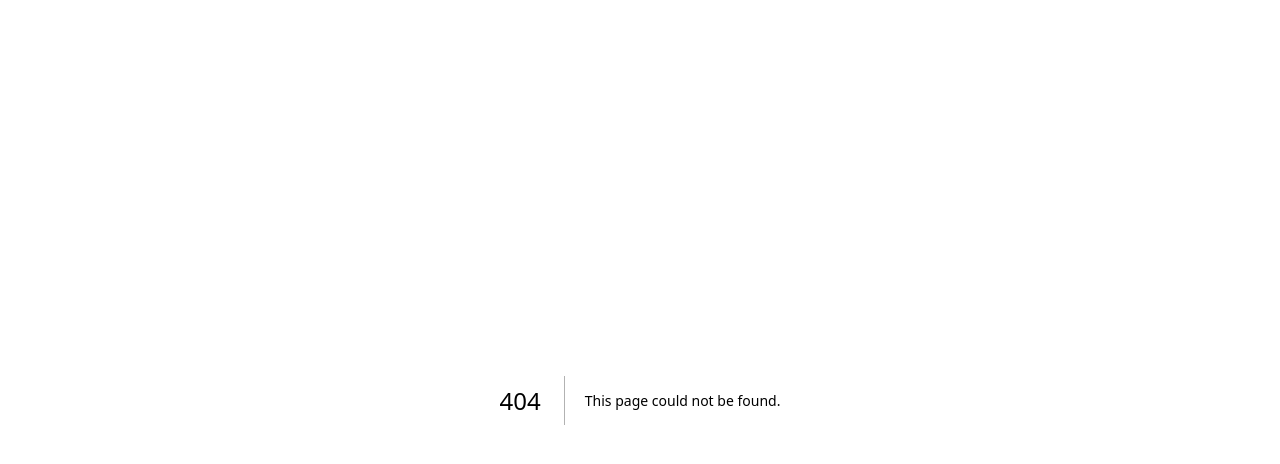
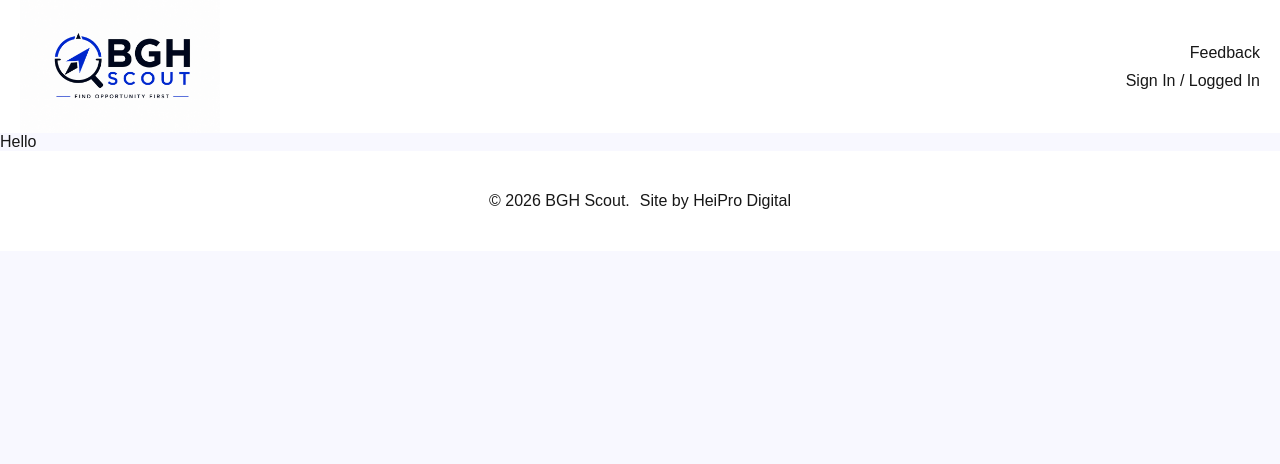
Before and after one commit to tyholland/bgh, a Next.js app: page /contact in a window 1280 px wide. Before the commit this address had no page. Shown: the top 464 px of the page. Built offline with nearby package versions, Linux system fonts and the light colour scheme.

Commit message:
refactor layout. add header & footer

```diff
--- /dev/null
+++ b/src/app/contact/page.tsx
@@ -0,0 +1,11 @@
+import ContactPage from "../../content/contact/contact";
+
+const Contact = () => {
+  return (
+    <>
+      <ContactPage />
+    </>
+  );
+};
+
+export default Contact;
--- a/src/app/layout.tsx
+++ b/src/app/layout.tsx
@@ -1,6 +1,8 @@
 import type { Metadata } from "next";
 import { Geist, Geist_Mono } from "next/font/google";
 import "./globals.css";
+import Nav from "@/components/nav/nav";
+import Footer from "@/components/footer/footer";
 
 const geistSans = Geist({
   variable: "--font-geist-sans",
@@ -24,7 +26,11 @@ export default function RootLayout({
 }>) {
   return (
     <html lang="en" className={`${geistSans.variable} ${geistMono.variable}`}>
-      <body>{children}</body>
+      <body>
+        <Nav />
+        {children}
+        <Footer />
+      </body>
     </html>
   );
 }
--- /dev/null
+++ b/src/components/footer/footer.style.ts
@@ -0,0 +1,11 @@
+import styled from "styled-components";
+
+export const Wrapper = styled.div`
+  display: flex;
+  align-items: center;
+  justify-content: center;
+  gap: 10px;
+  background: #fff;
+  padding: 0 20px;
+  height: 100px;
+`;
--- /dev/null
+++ b/src/components/footer/footer.tsx
@@ -0,0 +1,21 @@
+"use client";
+
+import * as S from "./footer.style";
+
+const Footer = () => {
+  const year = new Date().getFullYear();
+
+  return (
+    <S.Wrapper>
+      <div>&copy; {year} BGH Scout.</div>
+      <div>
+        Site by{" "}
+        <a href="https://heiprodigital.com" target="_blank">
+          HeiPro Digital
+        </a>
+      </div>
+    </S.Wrapper>
+  );
+};
+
+export default Footer;
--- /dev/null
+++ b/src/components/nav/nav.style.ts
@@ -0,0 +1,22 @@
+import styled from "styled-components";
+
+export const Wrapper = styled.div`
+  display: flex;
+  justify-content: space-between;
+  align-items: center;
+  background: #fff;
+  padding: 0 20px;
+`;
+
+export const LinksWrapper = styled.div`
+  display: flex;
+  align-items: center;
+  gap: 10px;
+`;
+
+export const Section = styled.div`
+  display: flex;
+  flex-direction: column;
+  gap: 10px;
+  text-align: right;
+`;
--- /dev/null
+++ b/src/components/nav/nav.tsx
@@ -0,0 +1,20 @@
+"use client";
+
+import * as S from "./nav.style";
+import { trackEvent } from "@/functions/mixpanel";
+
+const Nav = () => {
+  return (
+    <S.Wrapper>
+      <img src="/bgh-logo.png" width="200" />
+      <S.Section>
+        <div>Feedback</div>
+        <S.LinksWrapper>
+          <div>Sign In / Logged In</div>
+        </S.LinksWrapper>
+      </S.Section>
+    </S.Wrapper>
+  );
+};
+
+export default Nav;
--- /dev/null
+++ b/src/content/contact/contact.style.ts
@@ -0,0 +1 @@
+import styled from "styled-components";
--- /dev/null
+++ b/src/content/contact/contact.tsx
@@ -0,0 +1,13 @@
+"use client";
+
+import Nav from "@/components/nav/nav";
+
+const Contact = () => {
+  return (
+    <div>
+      <div>Hello</div>
+    </div>
+  );
+};
+
+export default Contact;
--- a/src/content/home/home.style.ts
+++ b/src/content/home/home.style.ts
@@ -15,6 +15,7 @@ export const CardWrapper = styled.div`
   display: flex;
   flex-wrap: wrap;
   gap: 20px;
+  justify-content: center;
 
   &.list {
     gap: 0;
--- a/src/content/home/home.tsx
+++ b/src/content/home/home.tsx
@@ -11,6 +11,7 @@ import { jobAtom } from "@/caches/JobsAtom";
 import { useEffect, useState } from "react";
 import List from "@/components/list/list";
 import ToggleButton from "react-toggle-button";
+import Nav from "@/components/nav/nav";
 
 interface HomeProps {
   csvData: AllSearchData;
@@ -30,7 +31,6 @@ const Home = ({ csvData }: HomeProps) => {
 
   return (
     <S.Wrapper>
-      <img src="/bgh-logo.png" width="200" />
       {!jobData && <div>Loading...</div>}
       {!!jobData && (
         <>
```
